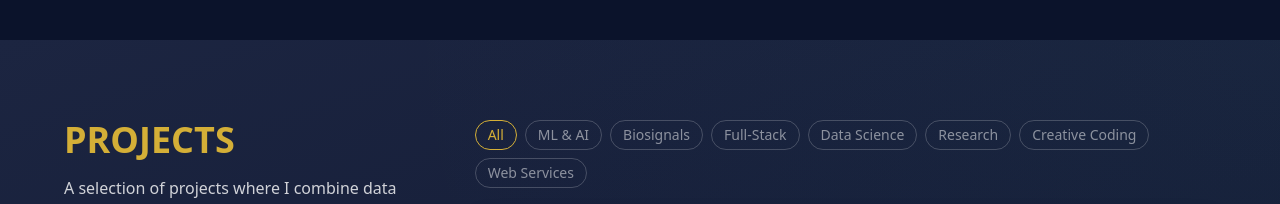
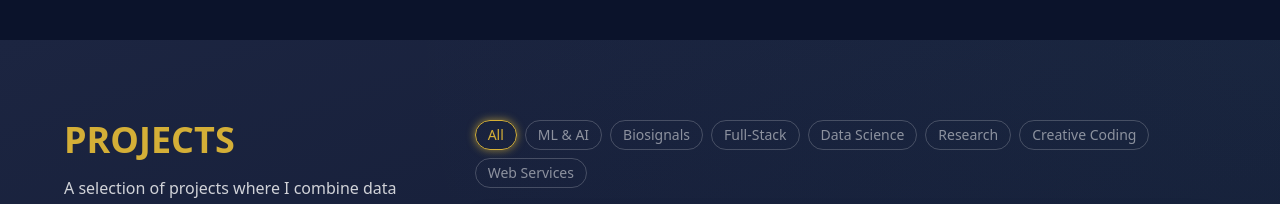
Before and after one commit to teodora-taleska/portfolio, a React app in the folder portfolio/: page / in a window 1280 px wide. Shown: the part 1560-1764 px from the top of the page. Built offline with nearby package versions, Linux system fonts and the light colour scheme; no server answers; the database is empty; the HTML template or start-up script is replaced by a standard one.

Commit message:
feat: add gold glow effect to active category tab

```diff
--- a/portfolio/src/components/Projects.jsx
+++ b/portfolio/src/components/Projects.jsx
@@ -134,7 +134,7 @@ export default function Projects() {
                 aria-label={`Filter by ${cat}`}
                 className={`px-3 py-1 text-sm rounded-full border transition-all duration-200 ${
                   activeCategory === cat
-                    ? "border-[#D4AF37] text-[#D4AF37]"
+                    ? "border-[#D4AF37] text-[#D4AF37] shadow-[0_0_8px_rgba(212,175,55,0.7)]"
                     : "border-th-fg/20 text-th-fg/50 hover:text-th-fg hover:border-th-fg/40"
                 }`}
               >
```
